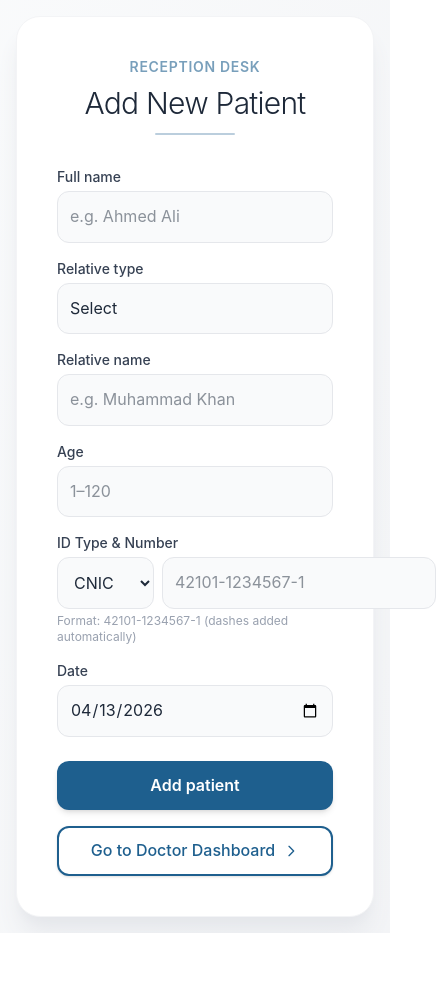
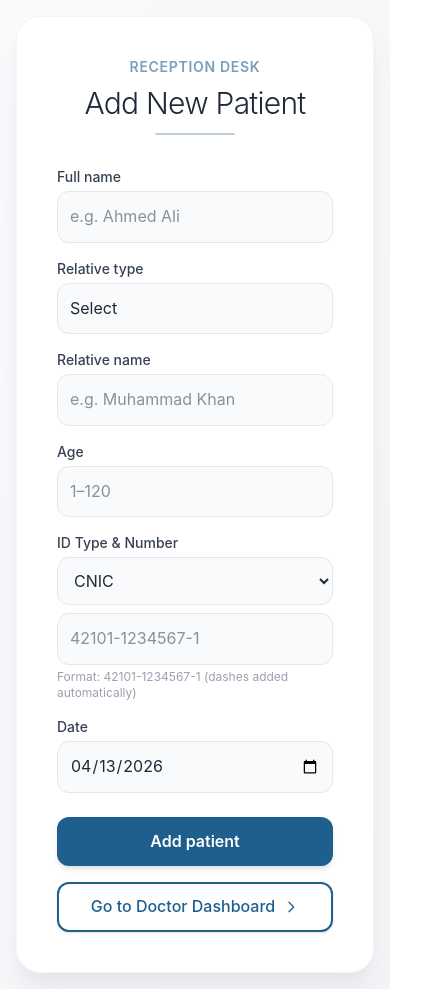
Before and after one commit to LaibaAimen7777/be_clinic_management, a Next.js app in the folder frontend/: page /patients/add in a window 390 px wide. Shown: the whole page, 436 px wide, since content can reach past the window. Before the commit the page ends 933 px from the top, so only its background shows below. Built offline with nearby package versions, Linux system fonts and the light colour scheme.

Commit message:
4/13_styling_changes_2

```diff
--- a/frontend/src/app/patients/add/page.js
+++ b/frontend/src/app/patients/add/page.js
@@ -189,7 +189,7 @@ export default function AddPatient() {
           <label className="block text-sm font-medium text-gray-700 mb-1">
             ID Type & Number
           </label>
-          <div className="flex gap-2">
+          <div className="flex flex-col sm:flex-row gap-2">
             <select
               name="idType"
               value={formData.idType}
@@ -201,7 +201,7 @@ export default function AddPatient() {
                 });
                 setErrors({ ...errors, cnicOrMrNo: "" });
               }}
-              className="p-3 bg-gray-50 rounded-xl border border-gray-200 focus:outline-none focus:ring-2 focus:ring-primary text-gray-800 w-28"
+              className="p-3 bg-gray-50 rounded-xl border border-gray-200 focus:outline-none focus:ring-2 focus:ring-primary text-gray-800 sm:w-28 w-full"
             >
               <option value="CNIC">CNIC</option>
               <option value="MR">MR No</option>
@@ -277,6 +277,7 @@ export default function AddPatient() {
         </button>
 
         <button
+          type="button"
           onClick={() => router.push("/doctor/patientToday")}
           className="mt-4 w-full bg-white border-2 border-primary text-primary py-2.5 rounded-xl font-medium shadow-sm hover:shadow-md hover:bg-primary hover:text-white transition-all duration-200 flex items-center justify-center gap-2 group"
         >
```
